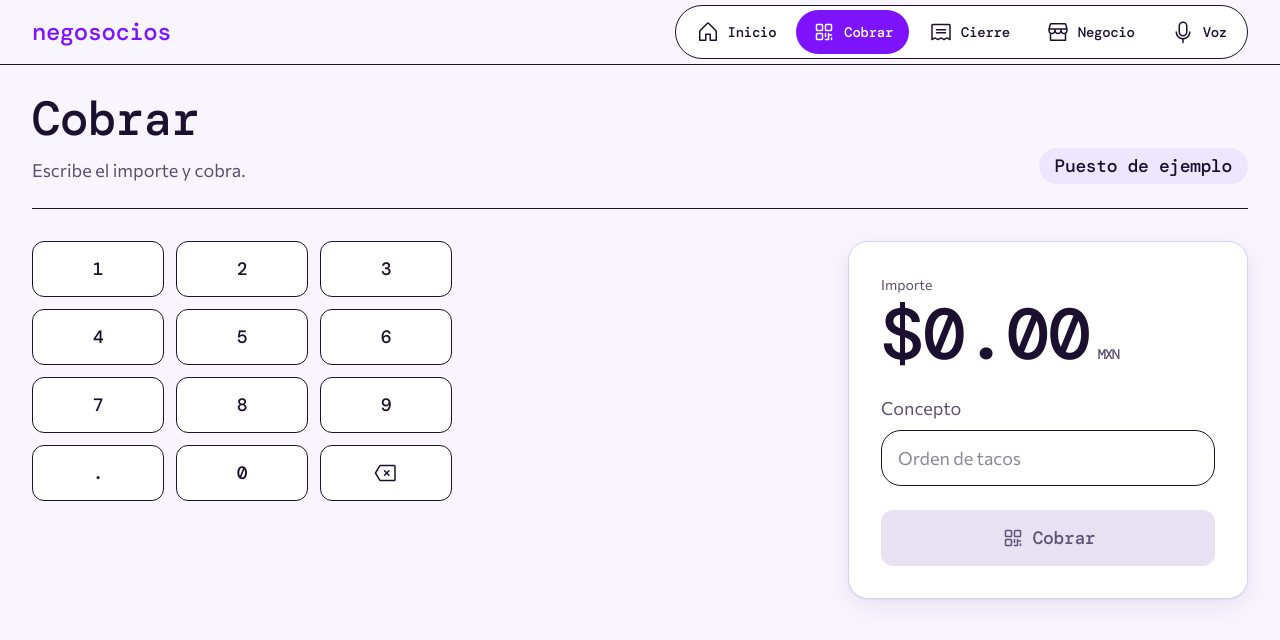
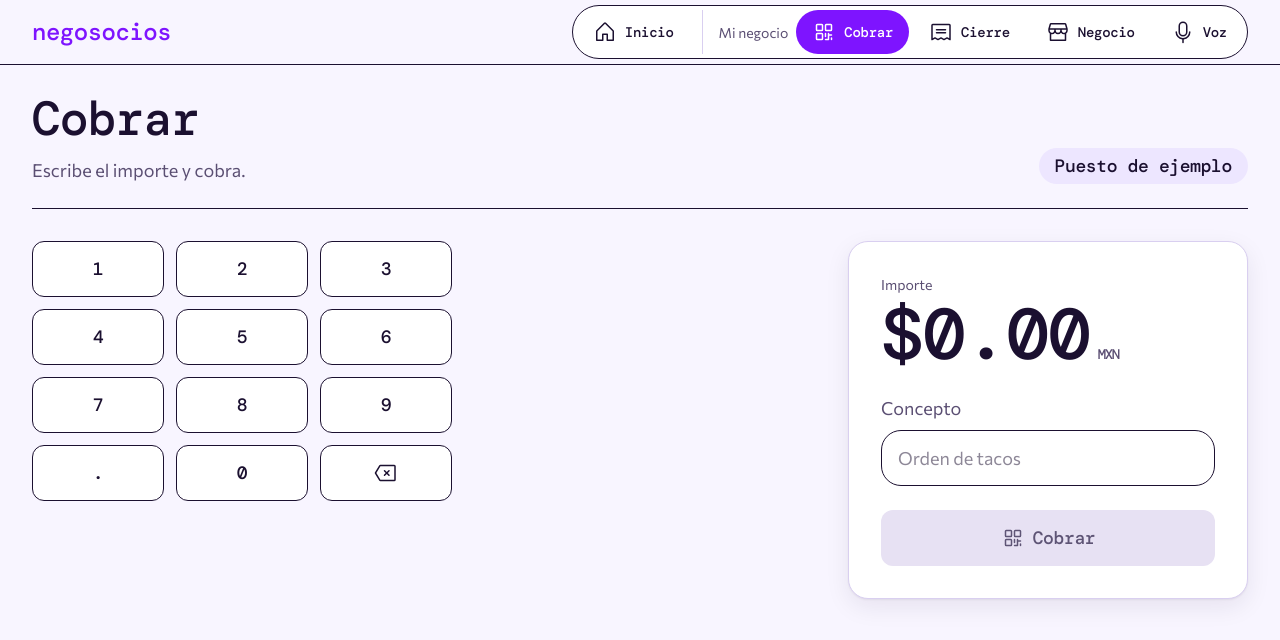
Before and after one commit to DylanMCDS/Negosocios, a React (Vite) app in the folder web/: page / in a window 1280 px wide. Shown: the top 640 px of the page. Built offline with nearby package versions, Linux system fonts and the light colour scheme.

Commit message:
feat(web): menú por features con nav.ts, grupos Mi negocio y Clientes (HACK-022)

```diff
--- a/web/src/App.tsx
+++ b/web/src/App.tsx
@@ -1,15 +1,17 @@
-import { useEffect, useState, type ComponentType, type ReactNode } from "react";
-import { Microphone, QrCode, Receipt, Storefront, Wallet, House } from "@phosphor-icons/react";
-import { AppShell, NavBar, PageHeader, Surface, type NavItem } from "./lib/ui";
+import { useEffect, useState, type ComponentType } from "react";
+import { AppShell, PageHeader, Surface } from "./lib/ui";
+import { buildMenu, MenuBar, type FeatureNav } from "./lib/ui/NavBar";
 import Cobrar from "./lib/ui/locked/Cobrar";
 import Pagar from "./lib/ui/locked/Pagar";
 import Cierre from "./lib/ui/locked/Cierre";
 
-// Each feature is web/src/features/<name>/index.tsx with `export default`. It replaces the locked screen of the same id.
+// Each feature is web/src/features/<name>/index.tsx with `export default` (its screen) and nav.ts with `export const nav`
+// (its menu entry). A new feature appears in the menu by adding those files: App.tsx does not change.
 type FeatureModule = { default: ComponentType };
 const modules = import.meta.glob<FeatureModule>("./features/*/index.tsx", { eager: true });
 const features: Record<string, ComponentType> = {};
 for (const [path, mod] of Object.entries(modules)) features[path.split("/")[2]] = mod.default;
+const menu = buildMenu(import.meta.glob<{ nav: FeatureNav }>("./features/*/nav.ts", { eager: true }));
 
 function Soon({ title }: { title: string }) {
   return (
@@ -20,17 +22,9 @@ function Soon({ title }: { title: string }) {
   );
 }
 
-const icon = (el: ReactNode) => el;
-// "pagar" is the customer's screen: opened from the QR/link (/pagar/<id>), never from the merchant's menu.
-const views: Array<NavItem & { fallback: ComponentType; hidden?: boolean }> = [
-  { id: "landing", label: "Inicio", icon: icon(<House size={24} aria-hidden="true" />), fallback: () => <Soon title="Negosocios" /> },
-  { id: "cobrar", label: "Cobrar", icon: icon(<QrCode size={24} aria-hidden="true" />), fallback: Cobrar },
-  { id: "pagar", label: "Pagar", icon: icon(<Wallet size={24} aria-hidden="true" />), fallback: Pagar, hidden: true },
-  { id: "cierre", label: "Cierre", icon: icon(<Receipt size={24} aria-hidden="true" />), fallback: Cierre },
-  { id: "negocio", label: "Negocio", icon: icon(<Storefront size={24} aria-hidden="true" />), fallback: () => <Soon title="Mi negocio" /> },
-  { id: "voz", label: "Voz", icon: icon(<Microphone size={24} aria-hidden="true" />), fallback: () => <Soon title="Gastos por voz" /> },
-];
-const menu = views.filter((v) => !v.hidden);
+// Screens that existed before their feature did (locked design); a feature's own index.tsx replaces them.
+const fallbacks: Record<string, ComponentType> = { cobrar: Cobrar, pagar: Pagar, cierre: Cierre };
+const views = menu.all;
 
 // The view comes from the hash ("#cierre", "#pagar/<id>") or from a customer link ("/pagar/<id>").
 const read = () => {
@@ -46,12 +40,12 @@ export default function App() {
     return () => window.removeEventListener("hashchange", sync);
   }, []);
   const view = views.find((v) => v.id === active)!;
-  const Screen = features[view.id] ?? view.fallback;
+  const Screen = features[view.id] ?? fallbacks[view.id];
   return (
     <AppShell
       nav={
-        <NavBar
-          items={menu}
+        <MenuBar
+          menu={menu}
           active={active}
           onSelect={(id) => {
             window.location.hash = id;
@@ -60,7 +54,7 @@ export default function App() {
         />
       }
     >
-      <Screen />
+      {Screen ? <Screen /> : <Soon title={view.label} />}
     </AppShell>
   );
 }
--- /dev/null
+++ b/web/src/features/cierre/nav.ts
@@ -0,0 +1,3 @@
+import { Receipt } from "@phosphor-icons/react";
+
+export const nav = { label: "Cierre", icon: Receipt, order: 2, group: "negocio" as const };
--- /dev/null
+++ b/web/src/features/cobrar/nav.ts
@@ -0,0 +1,3 @@
+import { QrCode } from "@phosphor-icons/react";
+
+export const nav = { label: "Cobrar", icon: QrCode, order: 1, group: "negocio" as const };
--- /dev/null
+++ b/web/src/features/landing/nav.ts
@@ -0,0 +1,3 @@
+import { House } from "@phosphor-icons/react";
+
+export const nav = { label: "Inicio", icon: House, order: 0, group: "inicio" as const };
--- /dev/null
+++ b/web/src/features/negocio/nav.ts
@@ -0,0 +1,3 @@
+import { Storefront } from "@phosphor-icons/react";
+
+export const nav = { label: "Negocio", icon: Storefront, order: 3, group: "negocio" as const };
--- /dev/null
+++ b/web/src/features/pagar/nav.ts
@@ -0,0 +1,3 @@
+import { Wallet } from "@phosphor-icons/react";
+
+export const nav = { label: "Pagar", icon: Wallet, order: 9, group: "clientes" as const, hidden: true };
--- /dev/null
+++ b/web/src/features/voz/nav.ts
@@ -0,0 +1,3 @@
+import { Microphone } from "@phosphor-icons/react";
+
+export const nav = { label: "Voz", icon: Microphone, order: 4, group: "negocio" as const };
--- /dev/null
+++ b/web/src/lib/ui/NavBar.tsx
@@ -0,0 +1,103 @@
+import type { ComponentType } from "react";
+
+export type NavGroup = "inicio" | "negocio" | "clientes";
+export interface FeatureNav {
+  label: string;
+  icon: ComponentType<{ size?: number; "aria-hidden"?: boolean | "true" }>;
+  order: number;
+  group: NavGroup;
+  hidden?: boolean;
+}
+export interface MenuEntry extends FeatureNav {
+  id: string;
+}
+export interface Menu {
+  /** Every feature with a nav.ts, hidden ones included: they stay routable. */
+  all: MenuEntry[];
+  inicio: MenuEntry[];
+  negocio: MenuEntry[];
+  clientes: MenuEntry[];
+}
+
+const cx = (...parts: Array<string | false | undefined>) => parts.filter(Boolean).join(" ");
+
+/** `modules` is the result of import.meta.glob("./features/*\/nav.ts"): the feature id is its folder name. */
+export function buildMenu(modules: Record<string, { nav: FeatureNav }>): Menu {
+  const all = Object.entries(modules)
+    .map(([path, mod]) => ({ id: path.split("/").slice(-2, -1)[0], ...mod.nav }))
+    .sort((a, b) => a.order - b.order || a.label.localeCompare(b.label));
+  const visible = all.filter((e) => !e.hidden);
+  return {
+    all,
+    inicio: visible.filter((e) => e.group === "inicio"),
+    negocio: visible.filter((e) => e.group === "negocio"),
+    clientes: visible.filter((e) => e.group === "clientes"),
+  };
+}
+
+const GROUPS: Array<{ key: "negocio" | "clientes"; label: string }> = [
+  { key: "negocio", label: "Mi negocio" },
+  { key: "clientes", label: "Clientes" },
+];
+
+type Props = { menu: Menu; active: string; onSelect: (id: string) => void };
+
+/* MenuBar: top bar from 768 px, bottom bar below. Inicio first, then one group per audience (empty groups are not drawn).
+   At 390 px the bottom bar scrolls sideways instead of overflowing the page. */
+export function MenuBar({ menu, active, onSelect }: Props) {
+  const groups = GROUPS.filter((g) => menu[g.key].length > 0);
+  const button = (entry: MenuEntry, mobile: boolean) => {
+    const Icon = entry.icon;
+    const on = entry.id === active;
+    return (
+      <button
+        key={entry.id}
+        type="button"
+        aria-current={on ? "page" : undefined}
+        onClick={() => onSelect(entry.id)}
+        className={
+          mobile
+            ? cx(
+                "flex h-16 min-w-[76px] flex-1 cursor-pointer flex-col items-center justify-center gap-0.5 font-display text-[length:var(--text-s)]",
+                on ? "bg-accent text-accent-ink" : "text-ink",
+              )
+            : cx(
+                "inline-flex h-11 cursor-pointer items-center gap-2 rounded-full px-4 font-display text-[length:var(--text-s)]",
+                on ? "bg-accent text-accent-ink" : "text-ink hover:bg-tint",
+              )
+        }
+      >
+        <Icon size={24} aria-hidden="true" />
+        {entry.label}
+      </button>
+    );
+  };
+  return (
+    <>
+      <nav aria-label="Principal" className="sticky top-0 z-10 hidden border-b border-line bg-bg md:block">
+        <div className="mx-auto flex h-16 max-w-7xl items-center justify-between gap-6 px-8">
+          <a href="#landing" className="font-display text-[length:var(--text-l)] text-accent">negosocios</a>
+          <div className="flex items-center gap-3 rounded-full border border-line bg-surface p-1">
+            {menu.inicio.map((e) => button(e, false))}
+            {groups.map((g) => (
+              <div key={g.key} role="group" aria-label={g.label} className="flex items-center gap-1 border-l border-hairline pl-3">
+                <span aria-hidden="true" className="px-1 text-[length:var(--text-s)] text-ink-2">{g.label}</span>
+                {menu[g.key].map((e) => button(e, false))}
+              </div>
+            ))}
+          </div>
+        </div>
+      </nav>
+      <nav aria-label="Principal" className="fixed inset-x-0 bottom-0 z-10 border-t border-line bg-surface md:hidden">
+        <div className="flex overflow-x-auto">
+          {menu.inicio.map((e) => button(e, true))}
+          {groups.map((g) => (
+            <div key={g.key} role="group" aria-label={g.label} className="flex flex-1 border-l border-hairline">
+              {menu[g.key].map((e) => button(e, true))}
+            </div>
+          ))}
+        </div>
+      </nav>
+    </>
+  );
+}
```
Also changed, not shown: 1 other file (tests, documents, lock files or other folders).
